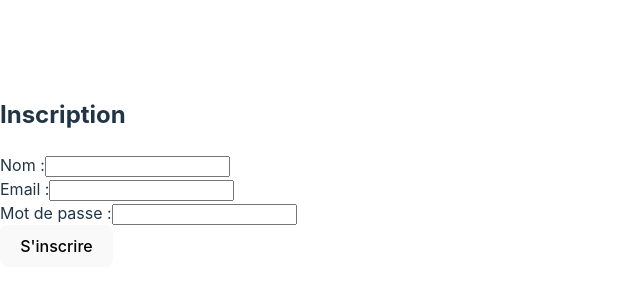
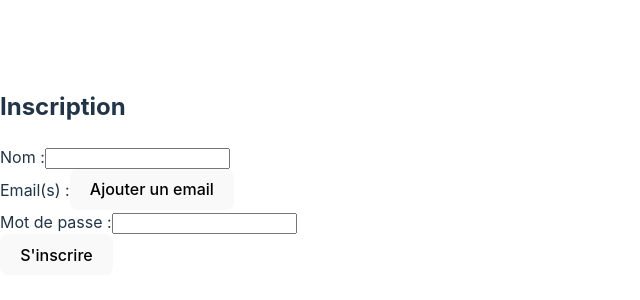
Before and after one commit to elearning-julien-j/react_exercise, a React (Vite) app in the folder 6th_exercise/: page / in a window 1280 px wide. Shown: the part 228-528 px from the top of the page, without its empty margins (0-640 px from the left). Built offline with nearby package versions, Linux system fonts and the light colour scheme.

Commit message:
init 6 step 2

```diff
--- /dev/null
+++ b/6th_exercise/src/Ex6Step2.jsx
@@ -0,0 +1,52 @@
+import React from "react";
+import { useForm, useFieldArray } from "react-hook-form";
+
+export default function App() {
+  const { register, handleSubmit, control } = useForm();
+
+  const { fields, append, remove } = useFieldArray({
+    control,
+    name: "emails",
+  });
+
+  const onSubmit = (data) => {
+    alert("Formulaire soumis avec succès !");
+  };
+
+  return (
+    <div>
+      <h2>Inscription</h2>
+      <form onSubmit={handleSubmit(onSubmit)}>
+        {/* Champ Nom */}
+        <div>
+          <label>Nom :</label>
+          <input {...register("name")} />
+        </div>
+
+        {/* Champs Emails dynamiques */}
+        <div>
+          <label>Email(s) :</label>
+          {fields.map((field, index) => (
+            <div key={field.id}>
+              <input {...register(`emails.${index}.email`)} />
+              <button type="button" onClick={() => remove(index)}>
+                🗑️
+              </button>
+            </div>
+          ))}
+          <button type="button" onClick={() => append({ email: "" })}>
+            Ajouter un email
+          </button>
+        </div>
+
+        {/* Champ Mot de passe */}
+        <div>
+          <label>Mot de passe :</label>
+          <input type="password" {...register("password")} />
+        </div>
+
+        <button type="submit">S'inscrire</button>
+      </form>
+    </div>
+  );
+}
--- a/6th_exercise/src/main.jsx
+++ b/6th_exercise/src/main.jsx
@@ -1,6 +1,6 @@
 import { createRoot } from "react-dom/client";
 import "./index.css";
 
-import Ex6Step1 from "./Ex6Step1";
+import Ex6Step2 from "./Ex6Step2";
 
-createRoot(document.getElementById("root")).render(<Ex6Step1></Ex6Step1>);
+createRoot(document.getElementById("root")).render(<Ex6Step2></Ex6Step2>);
```
